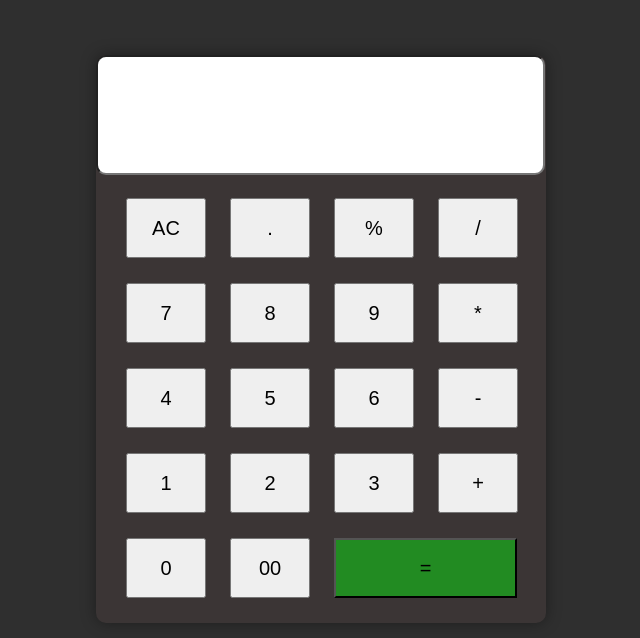
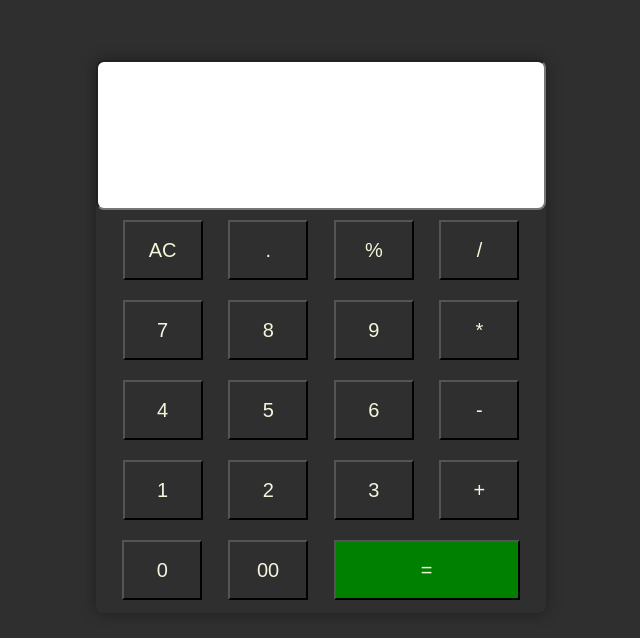
Before and after one commit to ItsRushi7/Calculator, a plain HTML site: page index.html in a window 1280 px wide. Shown: the whole page, without its empty margins (319-959 px from the left). Drawn offline with Linux system fonts and the light colour scheme.

Commit message:
Chenges in all file

```diff
--- a/index.html
+++ b/index.html
@@ -10,46 +10,46 @@
 </head>
 
 <body>
+
     <div class="container">
-        <form action="">
         <div class="main">
-                <input type="text" name="display" >
+            <input id="text" type="text">
         </div>
+
         <div class="first">
-                <input id = "AC" type="button" value="AC">
-                <input type="button" value=".">
-                <input type="button" value="%">
-                <input type="button" value="/">
+            <input class="button" type="button" value="AC" onclick="Run()">
+            <input class="button" type="button" value="." onclick="Run()">
+            <input type="button" value="%" onclick="Run()">
+            <input type="button" value="/" onclick="Run()">
         </div>
 
         <div class="second">
-                <input type="button" value="7">
-                <input type="button" value="8">
-                <input type="button" value="9">
-                <input type="button" value="*">
+            <input type="button" value="7" onclick="Run()">
+            <input type="button" value="8" onclick="Run()">
+            <input type="button" value="9" onclick="Run()">
+            <input type="button" value="*" onclick="Run()">
         </div>
 
         <div class="third">
-                <input type="button" value="4">
-                <input type="button" value="5">
-                <input type="button" value="6">
-                <input type="button" value="-">
+            <input type="button" value="4" onclick="Run()">
+            <input type="button" value="5" onclick="Run()">
+            <input type="button" value="6" onclick="Run()">
+            <input type="button" value="-" onclick="Run()">
         </div>
 
         <div class="fourth">
-                <input type="button" value="1">
-                <input type="button" value="2">
-                <input type="button" value="3">
-                <input type="button" value="+">
+            <input type="button" value="1" onclick="Run()">
+            <input type="button" value="2" onclick="Run()">
+            <input type="button" value="3" onclick="Run()">
+            <input type="button" value="+" onclick="Run()">
         </div>
 
-
         <div class="fifth">
-                <input type="button" value="0">
-                <input type="button" value="00">
-                <input style="width: 183px; background-color: forestgreen;" type="button" value="=">
+            <input type="button" value="0" onclick="Run()">
+            <input type="button" value="00" onclick="Run()">
+            <input style="width: 186px; background-color: green;" type="button" value="=">
+            <!-- <input type="button" value="="> -->
         </div>
-        </form>
     </div>
     </div>
 </body>
--- a/script.js
+++ b/script.js
@@ -0,0 +1,7 @@
+function Run() {
+    let button = document.querySelector(".button").value;
+    console.log(button);
+    let id = document.getElementById("text");
+    id.value = button;
+
+}
--- a/style.css
+++ b/style.css
@@ -2,104 +2,80 @@
     margin: 0px;
     padding: 0px;
     box-sizing: border-box;
-
+    text-decoration: none;
 }
 
-body{
+body {
+    font-family: 'Courier New', Courier, monospace;
     background-color: #2f2f2f;
 }
+
 .container {
-    background-color: rgb(59, 53, 53);
     box-shadow: 0px 0px 15px rgba(0, 0, 0, 0.377);
-    border-radius: 10px;
-    height: 568px;
-    width: 450px;
+    background-color: #2f2f2f;
+    border-radius: 8px;
     display: flex;
-    margin: 55px auto;
-}
-
-.main {
-    border-radius: 10px;
-    height: 120px;
-    width: 449px;
+    flex-direction: column;
+    justify-content: center;
+    max-width: 450px;
+    margin: 60px auto;
+    padding-bottom: 3px;
 }
 
 .main input {
-    border-radius: 10px;
-    height: 120px;
-    width: 449px;
+    border-radius: 8px;
+    background-color: white;
+    width: 450px;
+    height: 150px;
+    margin: auto;
     font-size: 40px;
     text-align: right;
 }
 
-.first {
-    margin: 20px;
-    width: 449px;
-    height: 65px;
+.first,
+.second,
+.third,
+.fourth,
+.fifth {
+    margin: auto;
+    max-width: 450px;
+    justify-content: space-evenly;
 }
 
-.first input {
-    margin: 3px 10px;
+.first input,
+.second input,
+.third input,
+.fourth input,
+.fifth input {
+    background: transparent;
+    color: beige;
+    cursor: pointer;
+    font-size: 20px;
     height: 60px;
     width: 80px;
-    font-size: 20px;
-    cursor: pointer;
-}
-
-.second {
-    margin: 20px;
-    width: 449px;
-    height: 65px;
-}
-
-.second input {
-    margin: 3px 10px;
-    height: 60px;
-    width: 80px;
-    font-size: 20px;
-    cursor: pointer;
+    margin: 10px 8px;
 }
 
 
-.third {
-    margin: 20px;
-    width: 449px;
-    height: 65px;
-}
+@media(max-width:400px) {
 
-.third input {
-    margin: 3px 10px;
-    height: 60px;
-    width: 80px;
-    font-size: 20px;
-    cursor: pointer;
-}
+    .container {
+        margin: 0px;
+    }
+
+    .main input {
+        width: 375px;
+    }
+
+    .first input,
+    .second input,
+    .third input,
+    .fourth input,
+    .fifth input {
+        height: 60px;
+        width: 60px;
+        margin: 10px 14px;
+    }
 
 
-.fourth {
-    margin: 20px;
-    width: 449px;
-    height: 65px;
 }
-
-.fourth input {
-    margin: 3px 10px;
-    height: 60px;
-    width: 80px;
-    font-size: 20px;
-    cursor: pointer;
-}
-
-.fifth {
-    margin: 20px;
-    width: 449px;
-    height: 65px;
-}
-
-.fifth input {
-    margin: 3px 10px;
-    height: 60px;
-    width: 80px;
-    font-size: 20px;
-    cursor: pointer;
-}
```
Lines whose indentation alone changed are shown as unchanged.
